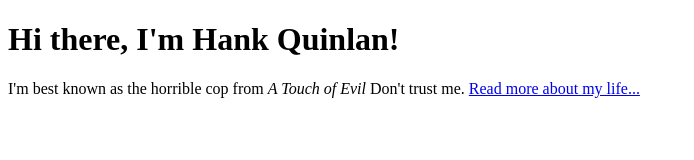
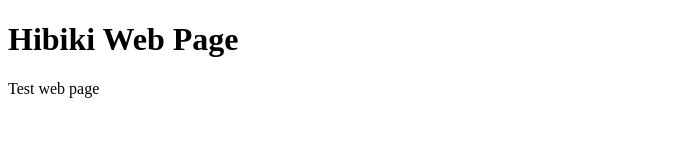
Before and after one commit to hibikism/hibikism.github.io, a plain HTML site: page index.html in a window 1280 px wide. Shown: the whole page, without its empty margins (0-694 px from the left). Drawn offline with Linux system fonts and the light colour scheme.

Commit message:
Update index.html
update div

```diff
--- a/index.html
+++ b/index.html
@@ -14,8 +14,8 @@
 		</nav-->
 		<div class="container">
     		<div class="blurb">
-        		<h1>Hi there, I'm Hank Quinlan!</h1>
-				<p>I'm best known as the horrible cop from <em>A Touch of Evil</em> Don't trust me. <a href="/about">Read more about my life...</a></p>
+        		<h1>Hibiki Web Page</h1>
+				<p>Test web page</p>
     		</div><!-- /.blurb -->
 		</div><!-- /.container -->
 	</body>
```
